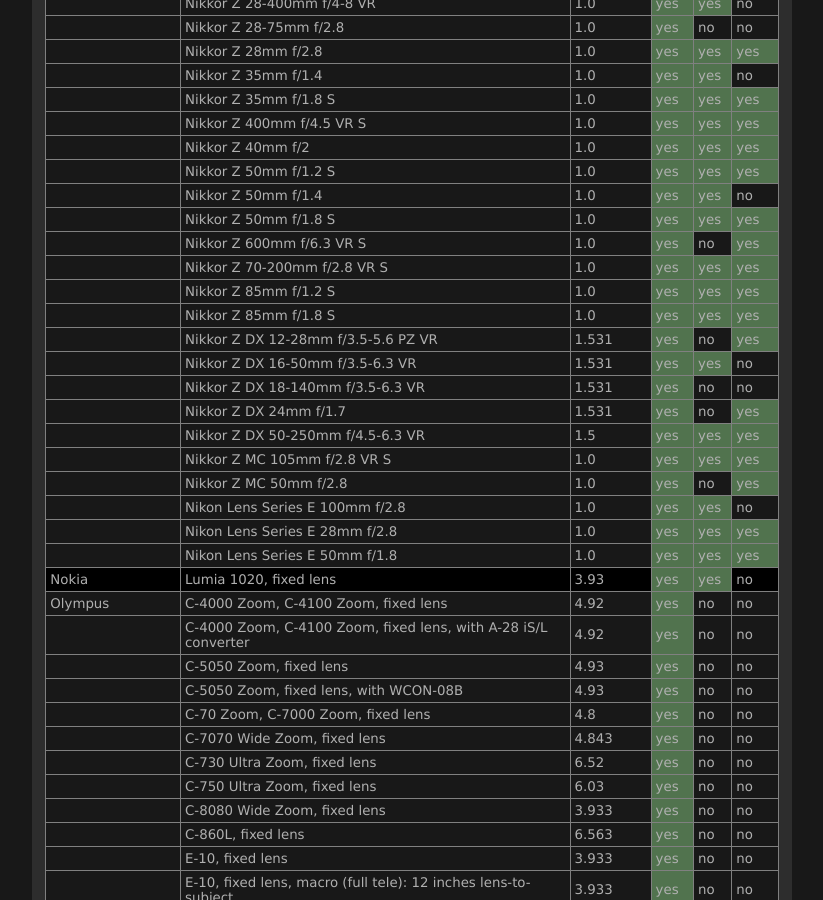
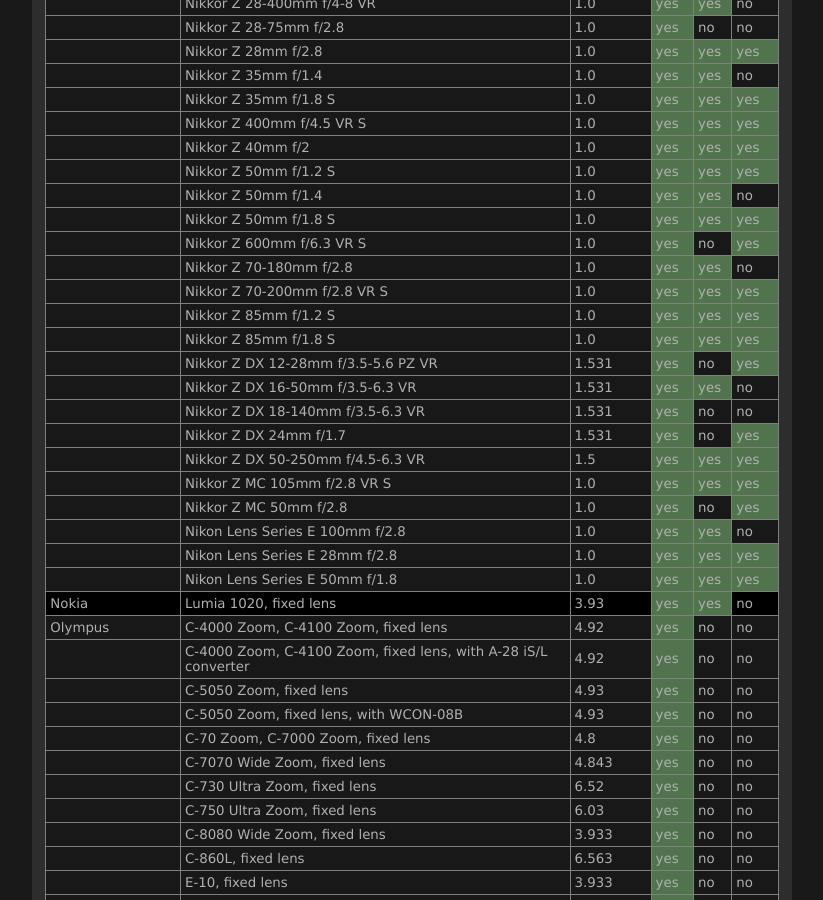
Before and after one commit to lensfun/lensfun.github.io, a Jekyll site: the page built from _posts/lenslist/2999-12-31-Lenslist-master.md, in a window 1280 px wide and 900 px high, scrolled down 17254 px. Shown: the whole window, without its empty margins (284-1107 px from the left). Built offline with Jekyll 4.4.1, drawn with Linux system fonts in a browser that asks for light colours.

Commit message:
Update master lens list from GitHub Actions

```diff
--- a/_posts/lenslist/2999-12-31-Lenslist-master.md
+++ b/_posts/lenslist/2999-12-31-Lenslist-master.md
@@ -714,6 +714,7 @@ This list was generated on 2025-10-20 from current Lensfun sources. Your Lensfun
 <tr class="lenslist-bg2"><td></td><td>Nikkor Z 50mm f/1.4</td><td>1.0</td><td class="lenslist-highlight lenslist-check">yes</td><td class="lenslist-highlight lenslist-check">yes</td><td class="lenslist-check">no</td></tr>
 <tr class="lenslist-bg2"><td></td><td>Nikkor Z 50mm f/1.8 S</td><td>1.0</td><td class="lenslist-highlight lenslist-check">yes</td><td class="lenslist-highlight lenslist-check">yes</td><td class="lenslist-highlight lenslist-check">yes</td></tr>
 <tr class="lenslist-bg2"><td></td><td>Nikkor Z 600mm f/6.3 VR S</td><td>1.0</td><td class="lenslist-highlight lenslist-check">yes</td><td class="lenslist-check">no</td><td class="lenslist-highlight lenslist-check">yes</td></tr>
+<tr class="lenslist-bg2"><td></td><td>Nikkor Z 70-180mm f/2.8</td><td>1.0</td><td class="lenslist-highlight lenslist-check">yes</td><td class="lenslist-highlight lenslist-check">yes</td><td class="lenslist-check">no</td></tr>
 <tr class="lenslist-bg2"><td></td><td>Nikkor Z 70-200mm f/2.8 VR S</td><td>1.0</td><td class="lenslist-highlight lenslist-check">yes</td><td class="lenslist-highlight lenslist-check">yes</td><td class="lenslist-highlight lenslist-check">yes</td></tr>
 <tr class="lenslist-bg2"><td></td><td>Nikkor Z 85mm f/1.2 S</td><td>1.0</td><td class="lenslist-highlight lenslist-check">yes</td><td class="lenslist-highlight lenslist-check">yes</td><td class="lenslist-highlight lenslist-check">yes</td></tr>
 <tr class="lenslist-bg2"><td></td><td>Nikkor Z 85mm f/1.8 S</td><td>1.0</td><td class="lenslist-highlight lenslist-check">yes</td><td class="lenslist-highlight lenslist-check">yes</td><td class="lenslist-highlight lenslist-check">yes</td></tr>
```
